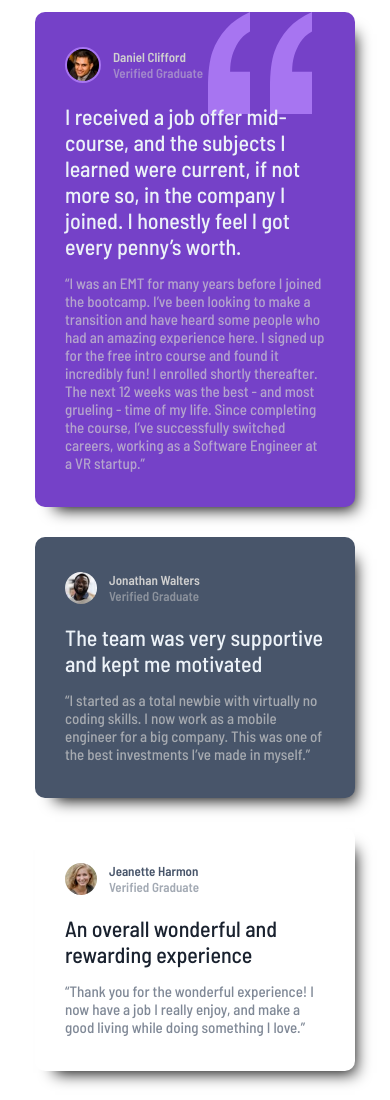
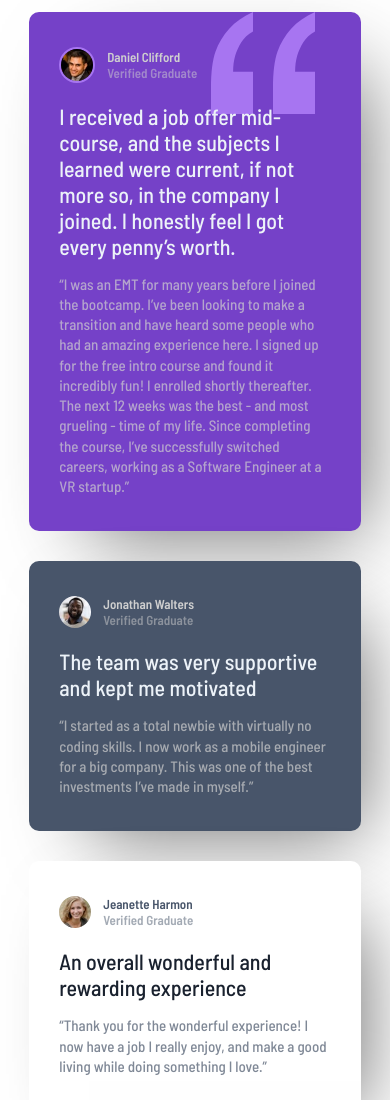
Before and after one commit to Yasmim-Coimbra/testimonials-grid-section, a plain HTML site: page index.html in a window 390 px wide. Shown: the top 1100 px of the page. Drawn offline with Linux system fonts and the light colour scheme.

Commit message:
refactor: improve readability by replacing unecessary parts for better performed ones

```diff
--- a/src/css/responsive.css
+++ b/src/css/responsive.css
@@ -1,23 +1,3 @@
-@media (max-width: 1336px), (min-width: 1485px) {
-
-    main .container .card.kira,
-    main .container .card.daniel,
-    main .container .card.patrick,
-    main .container .card.jeanette,
-    main .container .card.jonathan {
-        width: 100%;
-    }
-
-    main .container .card.jonathan,
-    main .container .card.kira {
-        margin-left: 0;
-    }
-
-    main .container .card.patrick {
-        position: static;
-    }
-}
-
 @media (max-width: 1173px) {
     body {
         main {
@@ -27,37 +7,9 @@
         main .container {
             grid-template-areas:
                 "daniel" "jonathan" "jeanette" "patrick" "kira";
-            width: 70%;
+            grid-template-columns: minmax(310px, 500px);
             justify-content: center;
-        }
-
-        main .container .card.jonathan,
-        main .container .card.kira {
-            margin-left: 0;
-        }
-
-        main .container .card.patrick {
-            position: static;
-        }
-
-        main .container .card.kira,
-        main .container .card.daniel,
-        main .container .card.patrick,
-        main .container .card.jeanette,
-        main .container .card.jonathan {
-            width: 510.5px;
-            margin: 0 auto;
+            align-items: center;
         }
     }
 }
-
-@media (max-width: 540px) {
-
-    main .container .card.kira,
-    main .container .card.daniel,
-    main .container .card.patrick,
-    main .container .card.jeanette,
-    main .container .card.jonathan {
-        max-width: 320px;
-    }
-}
--- a/src/css/style.css
+++ b/src/css/style.css
@@ -10,20 +10,19 @@ main {
 }
 
 main .container {
+    width: 85%;
     display: grid;
-    position: relative;
     grid-template-areas:
         "daniel daniel jonathan kira"
         "jeanette patrick patrick kira";
     grid-gap: 30px;
-    width: 82%;
+    grid-template-columns: repeat(4, 1fr);
 }
 
 main .container .card {
     padding: 35px 30px;
     border-radius: 10px;
-    box-shadow: 10px 12px 15px -10px var(--primary-dark-grayish-blue-50);
-    box-shadow: 10px 12px 15px -10px black;
+    box-shadow: 30px 30px 80px -30px rgba(0, 0, 0, 0.6);
 }
 
 main .container .card h2,
@@ -34,6 +33,7 @@ main .container .card p:nth-child(2) {
 
 main .container .card p:nth-child(2) {
     font-size: 15px;
+    line-height: 135%;
 }
 
 main .container .card p:first-child {
@@ -74,12 +74,10 @@ main .container .card.daniel {
 main .container .card.jonathan {
     grid-area: jonathan;
     background-color: var(--primary-dark-grayish-blue);
-    margin-left: 28%;
 }
 
 main .container .card.kira {
     grid-area: kira;
-    margin-left: 15%;
 }
 
 main .container .card.jeanette {
@@ -89,8 +87,6 @@ main .container .card.jeanette {
 
 main .container .card.patrick {
     grid-area: patrick;
-    position: absolute;
-    left: -7%;
     background-color: var(--primary-dark-blackish-blue);
 
     img {
@@ -99,16 +95,6 @@ main .container .card.patrick {
     }
 }
 
-main .container .card.daniel,
-main .container .card.patrick {
-    width: 115%;
-}
-
-main .container .card.jonathan,
-main .container .card.jeanette,
-main .container .card.kira {
-    width: 85%;
-}
 
 main .container .card.daniel .profile-info h2,
 main .container .card.jonathan .profile-info h2,
@@ -116,10 +102,20 @@ main .container .card.patrick .profile-info h2 {
     color: var(--neutral-light-gray);
 }
 
+main .container .card.jeanette .profile-info h2,
+main .container .card.kira .profile-info h2 {
+    color: var(--primary-dark-grayish-blue);
+}
+
 main .container .card.daniel .profile-info h3,
 main .container .card.jonathan .profile-info h3,
 main .container .card.patrick .profile-info h3 {
     color: var(--neutral-light-gray-50);
+}
+
+main .container .card.jeanette .profile-info h3,
+main .container .card.kira .profile-info h3 {
+    color: var(--primary-dark-grayish-blue-50);
 }
 
 main .container .card.daniel .testimonial p:first-child,
@@ -129,28 +125,18 @@ main .container .card.patrick .testimonial p:first-child {
     margin-bottom: 15px;
 }
 
+main .container .card.jeanette .testimonial p:first-child,
+main .container .card.kira .testimonial p:first-child {
+    color: var(--primary-dark-blackish-blue);
+    margin-bottom: 15px;
+}
+
 main .container .card.daniel .testimonial p:nth-child(2),
 main .container .card.jonathan .testimonial p:nth-child(2),
 main .container .card.patrick .testimonial p:nth-child(2) {
     color: var(--neutral-light-gray-70);
 }
 
-main .container .card.jeanette .profile-info h2,
-main .container .card.kira .profile-info h2 {
-    color: var(--primary-dark-grayish-blue);
-}
-
-main .container .card.jeanette .profile-info h3,
-main .container .card.kira .profile-info h3 {
-    color: var(--primary-dark-grayish-blue-50);
-}
-
-main .container .card.jeanette .testimonial p:first-child,
-main .container .card.kira .testimonial p:first-child {
-    color: var(--primary-dark-blackish-blue);
-    margin-bottom: 15px;
-}
-
 main .container .card.jeanette .testimonial p:nth-child(2),
 main .container .card.kira .testimonial p:nth-child(2) {
     color: var(--primary-dark-grayish-blue-70);
```
